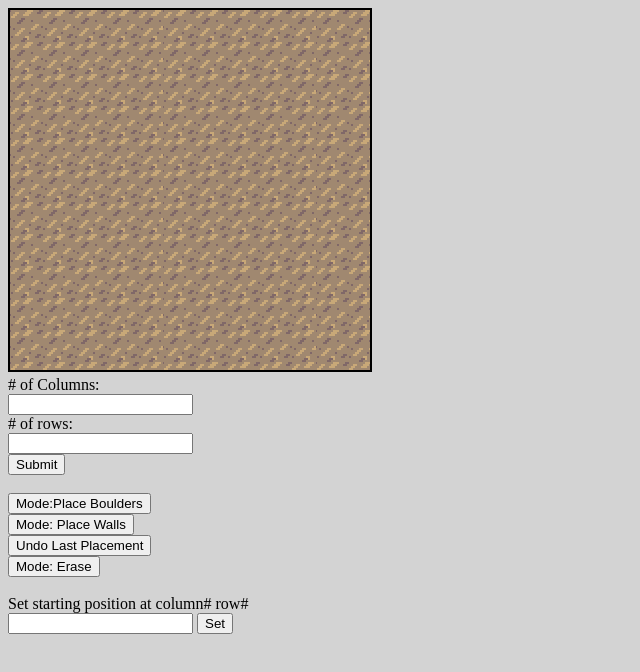
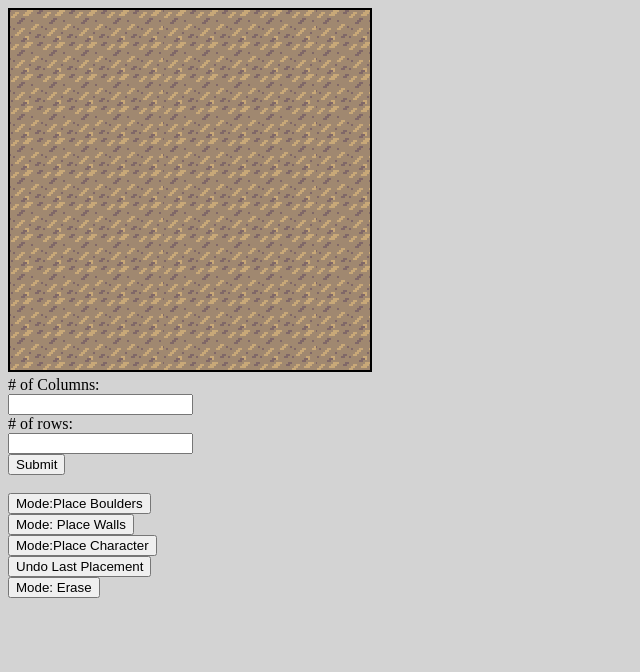
Before and after one commit to shastrihm/Sokoban-Strength, a plain HTML site: page index.html in a window 1280 px wide. Shown: the whole page, without its empty margins (0-640 px from the left). Drawn offline with Linux system fonts and the light colour scheme.

Commit message:
Update index.html

```diff
--- a/index.html
+++ b/index.html
@@ -30,6 +30,10 @@
 		what=Wall;
 		drawWhatOnClick(canvas);">Mode: Place Walls</button><br>
 
+		<button id="submitChar" onclick="
+		what=Character;
+		drawWhatOnClick(canvas);">Mode:Place Character</button><br>
+
 		<button id="undoBoulder" onclick="undoLastBoulder()">Undo Last Placement</button><br>
 
 		<button id="removeBoulder" onclick="
@@ -38,10 +42,6 @@
 
 
 
-		<br>Set starting position at column# row#<br>
-		<input id="placeCharHere" type="text"/>
-		<button id="submitChar" onclick="setUpCharHere()">Set</button>
-
 
 
 </body>
```
